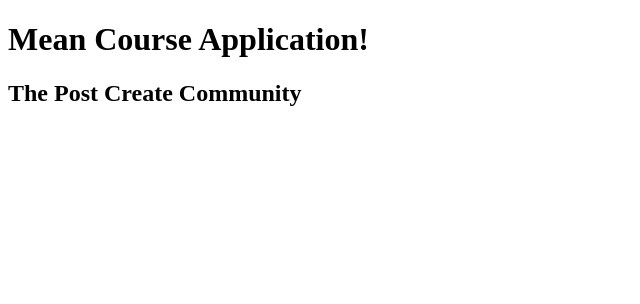
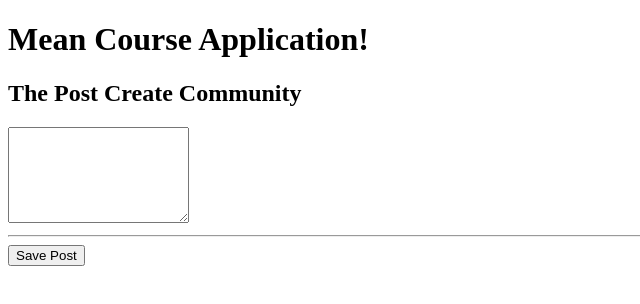
Before and after one commit to sandeepnunna90/mean-course, an Angular app: page / in a window 1280 px wide. Shown: the top 304 px of the page, without its empty margins (0-640 px from the left). Built offline with nearby package versions, Linux system fonts and the light colour scheme.

Commit message:
Create an event binding for button click

```diff
--- a/src/app/posts/post-create/post-create.component.html
+++ b/src/app/posts/post-create/post-create.component.html
@@ -1 +1,5 @@
 <h2>The Post Create Community</h2>
+
+<textarea rows="6"></textarea>
+<hr>
+<button (click)="onAddPost()">Save Post</button>
--- a/src/app/posts/post-create/post-create.component.ts
+++ b/src/app/posts/post-create/post-create.component.ts
@@ -4,4 +4,8 @@
   selector: 'app-post-create',
   templateUrl: './post-create.component.html'
 })
-export class PostCreateComponent { }
+export class PostCreateComponent {
+  onAddPost(): void {
+    alert('Post Added!');
+  }
+}
```
